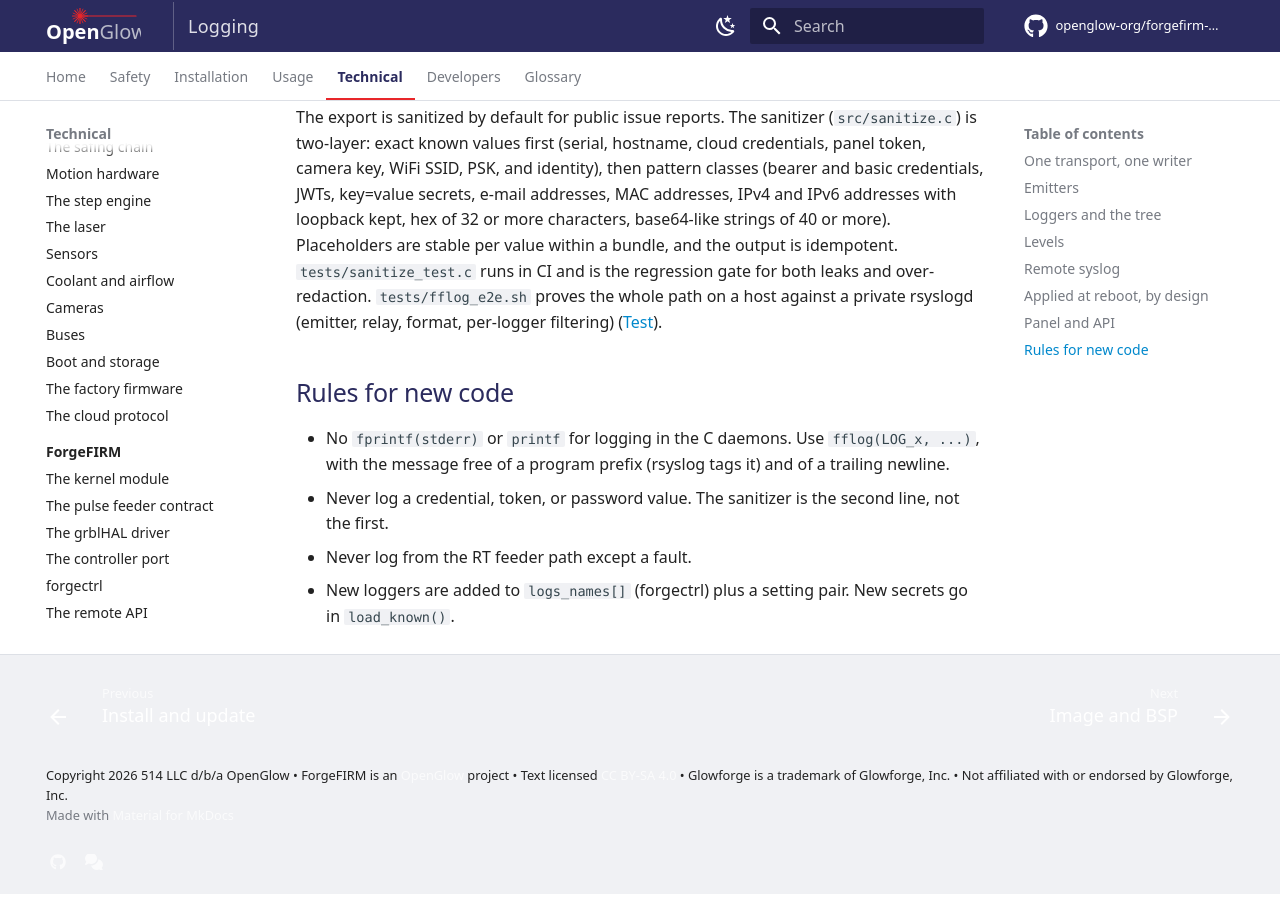
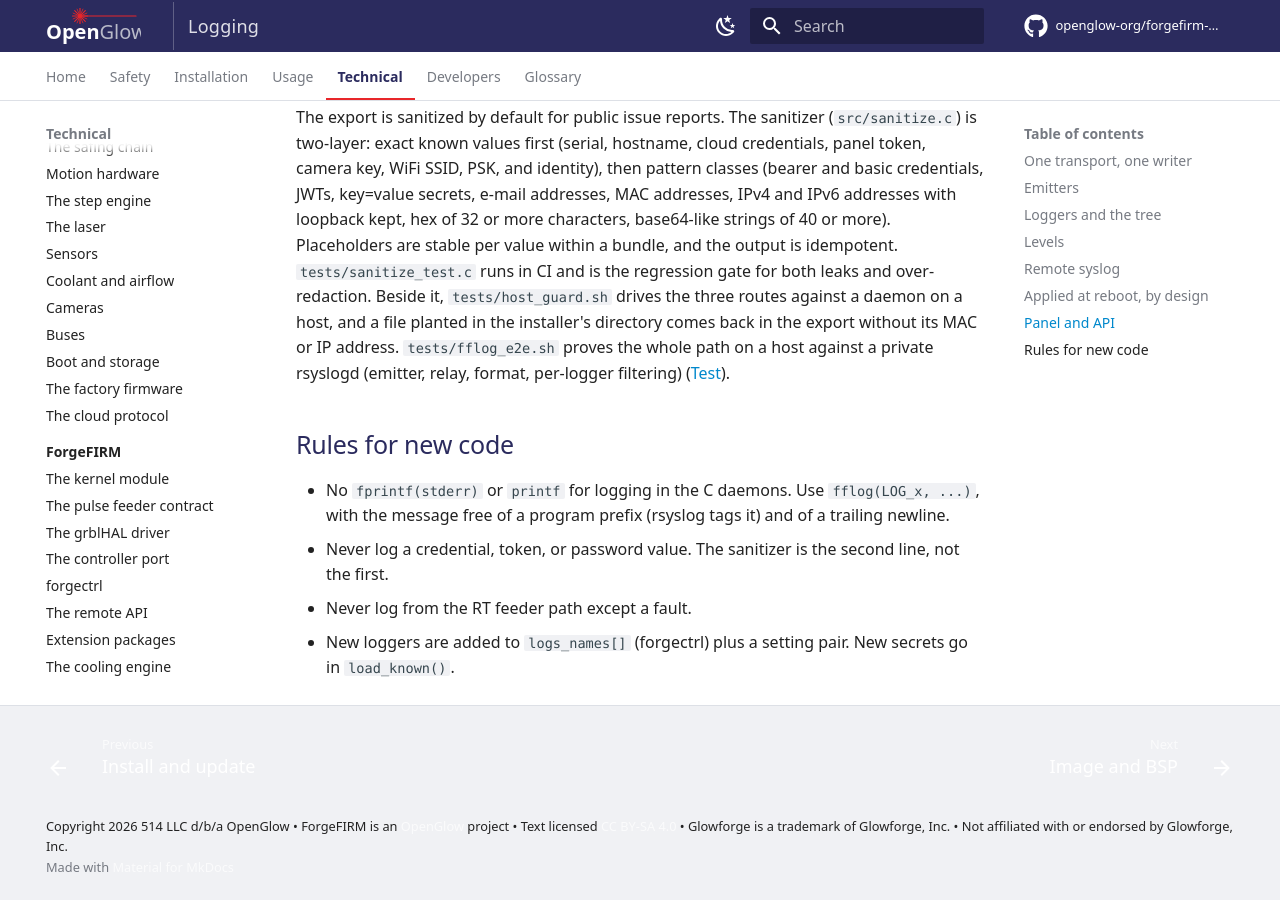
Before and after one commit to openglow-org/forgefirm-docs, an MkDocs documentation site: the page built from docs/technical/forgefirm/logging.md, in a window 1280 px wide and 900 px high, scrolled down 3024 px. Built offline with MkDocs 1.6.1 and Material for MkDocs 9.7.7, drawn with Linux system fonts in a browser that asks for light colours; comment, search, counter and statistics services are not loaded.

Commit message:
Testing, forgectrl, logging: forgetest-ci's catalog comparisons and the host tests for two catalog tests
- testing.md, forgetest-ci's row: one sentence. After the tree manifest
  it compares the image's extension key with the key the extension
  catalog publishes, and the address in the pinned forgectrl's
  src/extpkg.h with the file name the catalog's publish tool uploads,
  without requesting that address (forgefirm 70e13bd).
- forgectrl.md, the dark wizards' row: tests/host_ext.sh proves owned,
  mine, the 409, and the takeover on a host (setup.mirror left the
  catalog in forgefirm 70e13bd; no page named it).
- logging.md, beside sanitize_test: tests/host_guard.sh drives the three
  routes on a host, and a file planted in the installer's directory comes
  back in the export without its MAC or IP address
  (logs.tree-tail-export left in forgefirm 70e13bd; no page named it).

forgectrl.lease stayed in the catalog, so forgectrl.md's bench sentence
is unchanged. usage/setup.md and extension-listing.md are untouched.
The strict build, the house style lint and the interface lint pass.

```diff
--- a/docs/technical/forgefirm/logging.md
+++ b/docs/technical/forgefirm/logging.md
@@ -121,7 +121,9 @@
 32 or more characters, base64-like strings of 40 or more). Placeholders are
 stable per value within a bundle, and the output is idempotent.
 `tests/sanitize_test.c` runs in CI and is the regression gate for both leaks
-and over-redaction. `tests/fflog_e2e.sh` proves the whole path on a host
+and over-redaction. Beside it, `tests/host_guard.sh` drives the three routes
+against a daemon on a host, and a file planted in the installer's directory
+comes back in the export without its MAC or IP address. `tests/fflog_e2e.sh` proves the whole path on a host
 against a private rsyslogd (emitter, relay, format, per-logger filtering)
 ([Test](../../developers/testing.md)).
 
```
Also changed, not shown: docs/developers/testing.md (+1 -1 lines), docs/technical/forgefirm/forgectrl.md (+1 -1 lines).
